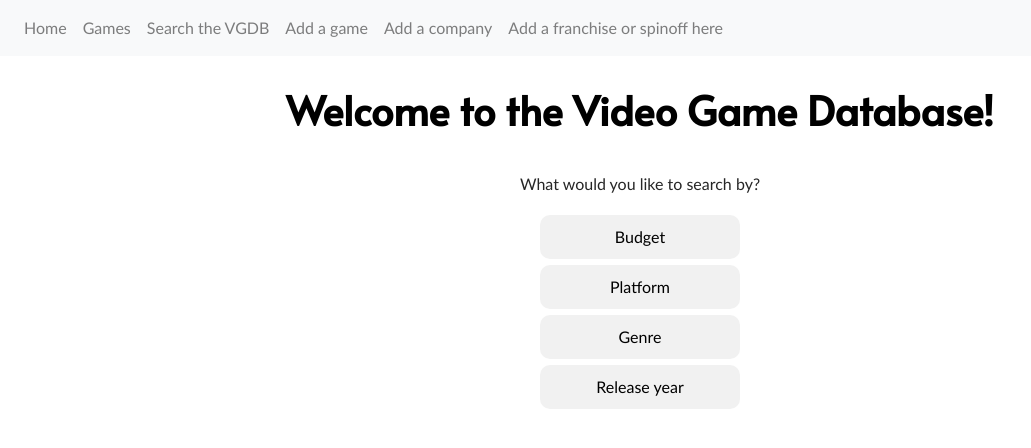
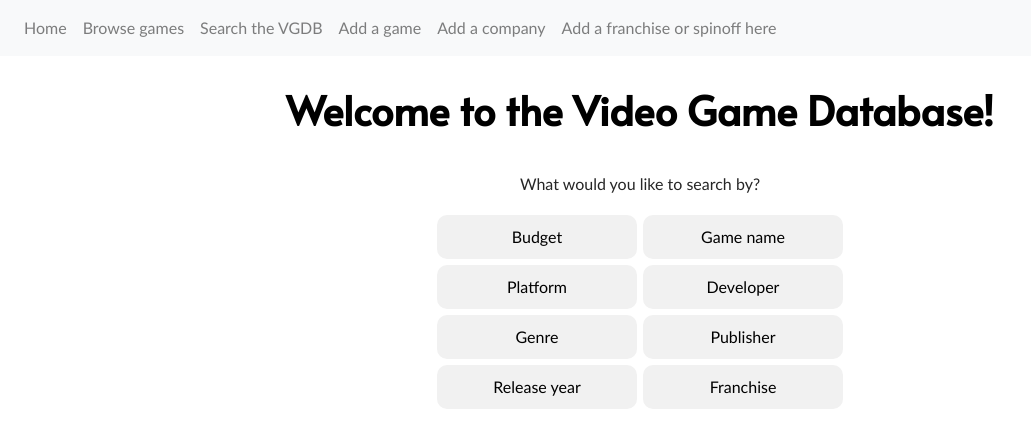
Before and after one commit to basseches/vgdb, a Flask app: page /query in a window 1280 px wide. Shown: the top 448 px of the page, without its empty margins (0-1031 px from the left). Run offline with Flask 3, Linux system fonts and the light colour scheme; parts of the project's set-up code (start-up, migrations or seed data) failed here and were passed over; some libraries are stand-ins or nearby versions.

Commit message:
some more querying stuff
developer, publisher, franchise unfinished

```diff
--- a/server.py
+++ b/server.py
@@ -390,6 +390,10 @@ def year():
     context = dict(data = names)
     return render_template("year.html", **context)
 
+@app.route('/query/game')
+def query_game():
+    return render_template("querygame.html")
+
 @app.route('/query/budget', methods=['POST'])
 def budget_post():
     # accessing form inputs from user
@@ -473,6 +477,27 @@ def year_post():
     context = dict(data = names)
 
     return render_template("results.html", **context)
+
+@app.route('/query/game', methods=['POST'])
+def game_post():
+    # accessing form inputs from user
+    name = '%' + request.form['name'].lower() + '%'
+
+    params = {}
+    params["name"] = name
+
+    query = "SELECT g.game_id, g.title, g.platform FROM game g " \
+            "WHERE LOWER(g.title) LIKE :name"
+    cursor = g.conn.execute(text(query), params)
+
+    names = []
+    for result in cursor:
+        names.append([result[0], result[1], result[2]])
+    cursor.close()
+    context = dict(data = names)
+
+    return render_template("results.html", **context)
+    return render_template("querygame.html")
 
 #------------------------------------------------------------------------------
 
--- a/templates/budget.html
+++ b/templates/budget.html
@@ -3,7 +3,7 @@
 {% block query %}
 
 <div class="row bigpadding">
-    <h3>You're searching by budget.</h3>
+    <h3>You're filtering by budget.</h3>
 </div>
 {% for n in data %}
 <div class="break padding"></div>
--- a/templates/nav.html
+++ b/templates/nav.html
@@ -18,7 +18,7 @@
         <div class="collapse navbar-collapse" id="navbarColor02">
             <ul class="navbar-nav mr-auto">
                 <li class="navlinkcss" id="homenav"><a class="nav-link" href="/">Home</a></li>
-                <li class="navlinkcss" id="games"><a class="nav-link" id="nav-link1" href="/games">Games</a></li>
+                <li class="navlinkcss" id="games"><a class="nav-link" id="nav-link1" href="/games">Browse games</a></li>
                 <li class="navlinkcss" id="query"><a class="nav-link" id="nav-link2" href="/query">Search the VGDB</a></li>
                 <li class="navlinkcss" id="addg"><a class="nav-link" id="nav-link3" href="/addgame">Add a game</a></li>
                 <li class="navlinkcss" id="addc"><a class="nav-link" id="nav-link4" href="/addcompany">Add a company</a></li>
--- a/templates/query.html
+++ b/templates/query.html
@@ -4,27 +4,38 @@
 
 	<p style="text-align:center;">What would you like to search by?</p>
     <div class="container">
-        <div class="row padding">
+        <div class="column padding">
             <a href="/query/budget">
                 <button class="qbutton">Budget</button>
             </a>
-        </div>
-        <div class="break"></div>
-        <div class="row padding">
+            <div class="break padding"></div>
             <a href="/query/platform">
                 <button class="qbutton">Platform</button>
             </a>
-        </div>
-        <div class="break"></div>
-        <div class="row padding">
+            <div class="break padding"></div>
             <a href="/query/genre">
                 <button class="qbutton">Genre</button>
             </a>
-        </div>
-        <div class="break"></div>
-        <div class="row padding">
+            <div class="break padding"></div>
             <a href="/query/year">
                 <button class="qbutton">Release year</button>
+            </a>
+        </div>
+        <div class="column padding">
+            <a href="/query/game">
+                <button class="qbutton">Game name</button>
+            </a>
+            <div class="break padding"></div>
+            <a href="/query/developer">
+                <button class="qbutton">Developer</button>
+            </a>
+            <div class="break padding"></div>
+            <a href="/query/publisher">
+                <button class="qbutton">Publisher</button>
+            </a>
+            <div class="break padding"></div>
+            <a href="/query/franchise">
+                <button class="qbutton">Franchise</button>
             </a>
         </div>
         <div class="break"></div>
--- a/templates/querygenre.html
+++ b/templates/querygenre.html
@@ -3,7 +3,7 @@
 {% block query %}
 
 <div class="row bigpadding">
-    <h3>You're searching by genre.</h3>
+    <h3>You're filtering by genre.</h3>
 </div>
 <div class="break padding"></div>
 <div class="slider">
--- a/templates/year.html
+++ b/templates/year.html
@@ -3,7 +3,7 @@
 {% block query %}
 
 <div class="row bigpadding">
-    <h3>You're searching by release year.</h3>
+    <h3>You're filtering by release year.</h3>
 </div>
 {% for n in data %}
 <div class="break padding"></div>
```
Also changed, not shown: templates/querygame.html (renamed from templates/queryplatform.html, +2 -6 lines).
